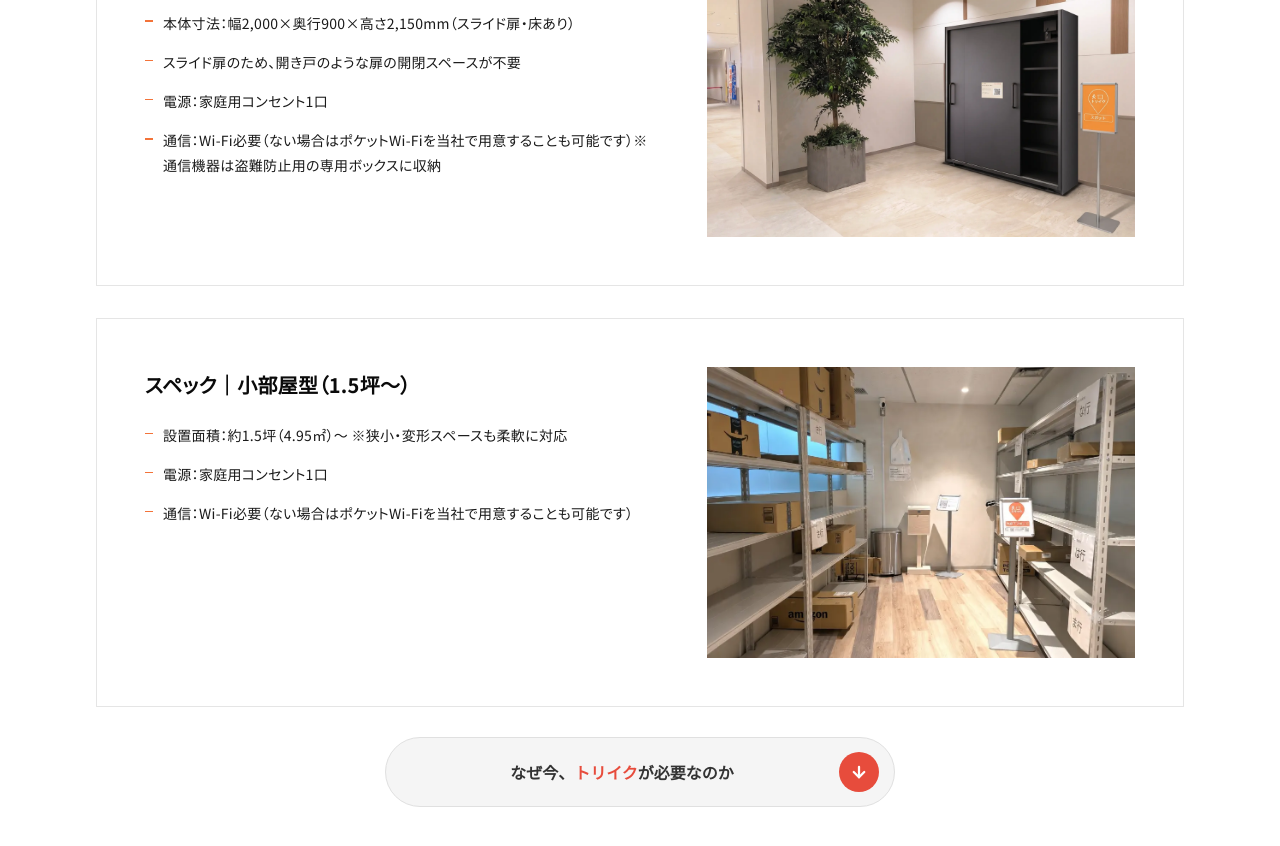
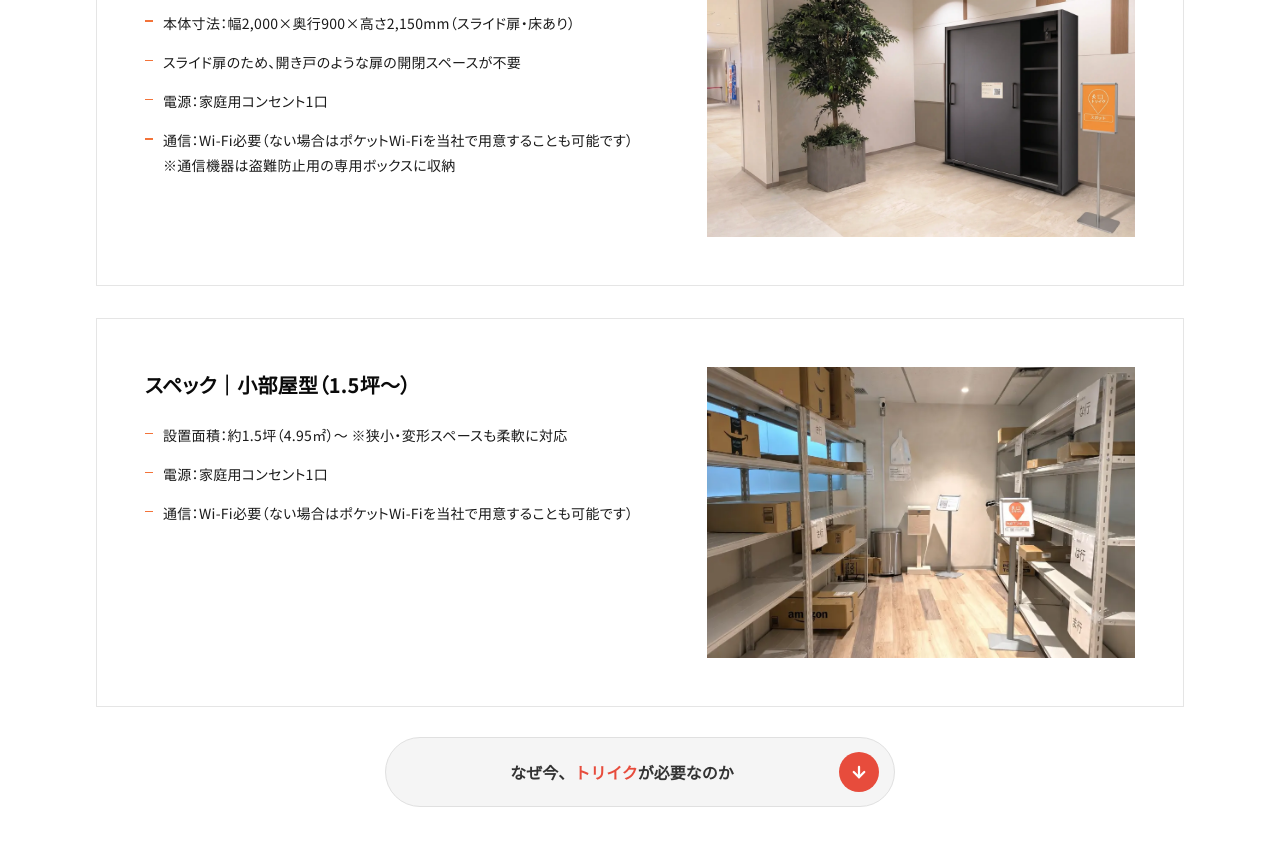
Before and after one commit to everywill-design/toriiku-retail, a plain HTML site: page index.html in a window 1280 px wide. Shown: the part 7620-8466 px from the top of the page. Drawn offline with Linux system fonts and the light colour scheme.

Commit message:
Update Wi-Fi communication note in index.html

```diff
--- a/index.html
+++ b/index.html
@@ -587,7 +587,7 @@
           <li>本体寸法：幅2,000×奥行900×高さ2,150mm（スライド扉・床あり）</li>
           <li>スライド扉のため、開き戸のような扉の開閉スペースが不要</li>
           <li>電源：家庭用コンセント1口</li>
-          <li>通信：Wi-Fi必要（ない場合はポケットWi-Fiを当社で用意することも可能です）※通信機器は盗難防止用の専用ボックスに収納</li>
+          <li>通信：Wi-Fi必要（ない場合はポケットWi-Fiを当社で用意することも可能です）<br>※通信機器は盗難防止用の専用ボックスに収納</li>
         </ul>
       </div>
       <div class="diagram"><img loading="lazy" src="img/sc_box.webp" alt="トリイクスポット ボックス型の設置イメージ（スライド扉・幅2,000mm）" width="2388" height="1792"></div>
```
